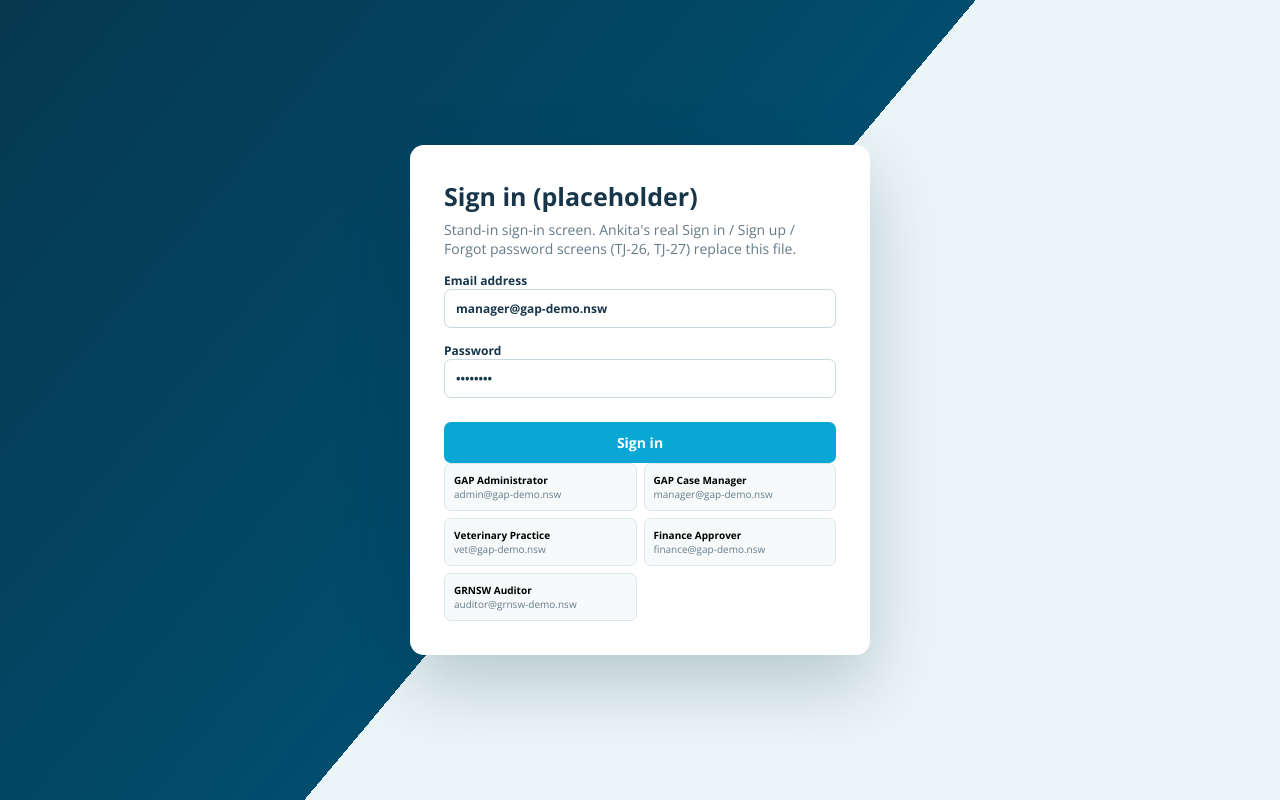
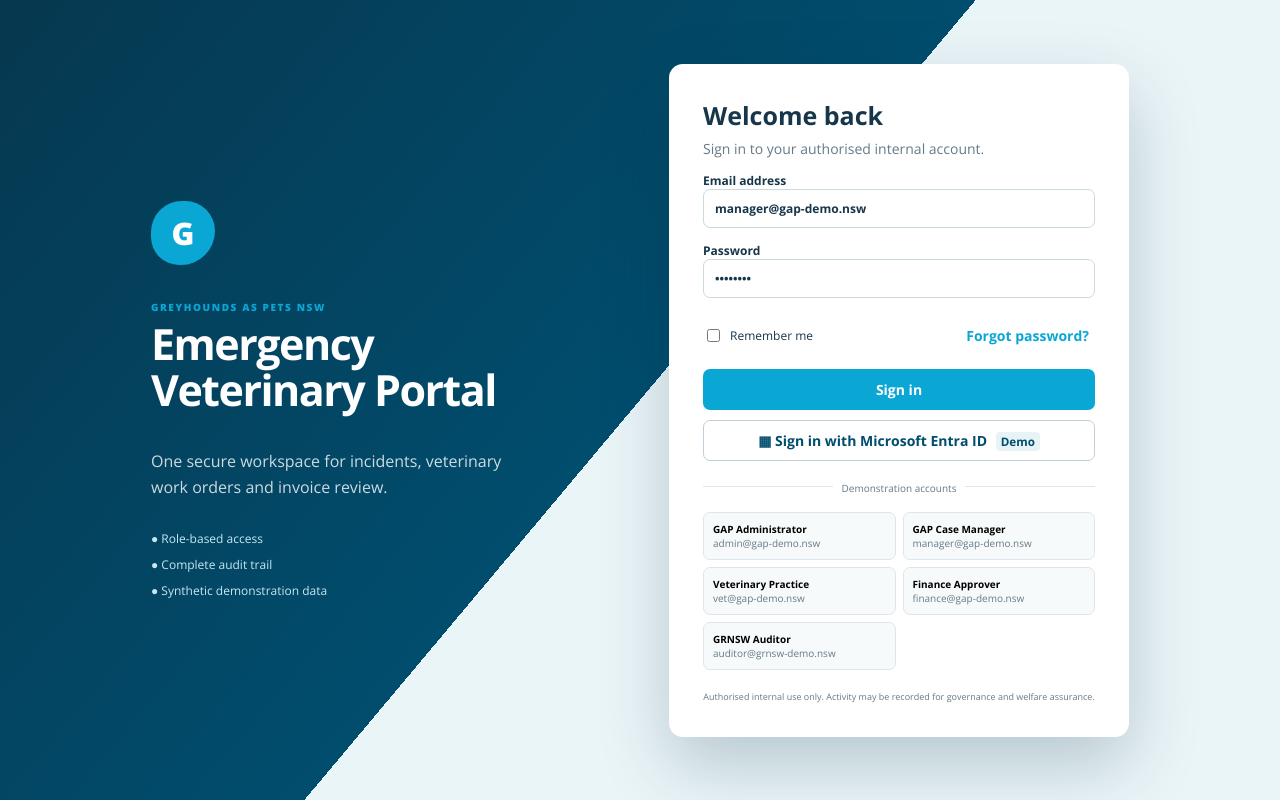
Before and after one commit to gribmanush/GAPS-Emergency-work-order-B2B-portal., a Next.js app: page / in a window 1280 px wide. Built offline with nearby package versions, Linux system fonts and the light colour scheme.

Commit message:
fixed login screen

```diff
--- a/app/contributions/ankita-auth.ts
+++ b/app/contributions/ankita-auth.ts
@@ -1,8 +1,12 @@
 /**
- * PLACEHOLDER — awaiting Ankita's implementation (Jira TJ-26 Sign in/Sign up, TJ-27 Forgot Password).
- * Replace this file with her real version at this exact path: app/contributions/ankita-auth.ts.
- * See CONTRIBUTING.md / CONTRIBUTION_INDEX.md at the repo root.
+ * Team JAM contribution target: ANKITA BASNET
+ * Jira: TJ-26 Sign in and Sign up page; TJ-27 Forgot Password page.
+ *
+ * Evidence rule: Ankita should review, explain, test and commit this file herself.
+ * The file's presence alone must not be represented as proof of authorship.
  */
+export const ANKITA_JIRA_ITEMS = ["TJ-26", "TJ-27"] as const;
+
 export function validateDemoCredentials(
   email: string,
   password: string,
@@ -16,5 +20,5 @@ export function validateDemoCredentials(
 }
 
 export function passwordResetConfirmation() {
-  return "Placeholder — Ankita's real password reset flow (TJ-27) replaces this message.";
+  return "If that address belongs to an account, reset instructions have been generated for this demonstration.";
 }
--- a/app/features/auth/Auth.tsx
+++ b/app/features/auth/Auth.tsx
@@ -1,24 +1,61 @@
 /**
- * PLACEHOLDER — awaiting Ankita's implementation (Jira TJ-26 Sign in/Sign up, TJ-27 Forgot Password).
- * Replace this file with her real version at this exact path: app/features/auth/Auth.tsx.
- * See CONTRIBUTING.md / CONTRIBUTION_INDEX.md at the repo root.
+ * Team JAM contribution: ANKITA BASNET
+ * Sign in, forgot password and the demo-account sign-in grid.
  */
 "use client";
 
 import { FormEvent } from "react";
+import { passwordResetConfirmation } from "../../contributions/ankita-auth";
 import { accounts } from "../../shared/types";
 
-export function Auth({ login, quickLogin, toast }: { screen: string; setScreen: (s: string) => void; login: (e: FormEvent<HTMLFormElement>) => void; quickLogin: (e: string) => void; toast: string }) {
+export function Auth({ screen, setScreen, login, quickLogin, toast }: { screen: string; setScreen: (s: string) => void; login: (e: FormEvent<HTMLFormElement>) => void; quickLogin: (e: string) => void; toast: string }) {
+  if (screen === "forgot") return <div className="auth-page">
+    <div className="auth-brand"><div className="brand-mark large">G</div><h1>GAP Emergency<br />Veterinary Portal</h1><p>Secure coordination for emergency greyhound care.</p></div>
+    <div className="auth-card">
+      <button className="back-link" onClick={() => setScreen("login")}>← Back to sign in</button>
+      <h2>Reset your password</h2>
+      <p>Enter your account email. We&rsquo;ll simulate sending secure reset instructions.</p>
+      <form onSubmit={e => { e.preventDefault(); setScreen("sent"); }}>
+        <label>Email address<input type="email" required placeholder="name@organisation.nsw" /></label>
+        <button className="primary wide">Send reset instructions</button>
+      </form>
+    </div>
+  </div>;
+
+  if (screen === "sent") return <div className="auth-page">
+    <div className="auth-card success-card">
+      <div className="success-icon">✓</div>
+      <h2>Check your inbox</h2>
+      <p>{passwordResetConfirmation()}</p>
+      <button className="primary" onClick={() => setScreen("login")}>Return to sign in</button>
+    </div>
+  </div>;
+
   return <div className="auth-page">
+    <section className="auth-brand">
+      <div className="brand-mark large">G</div>
+      <p className="eyebrow">GREYHOUNDS AS PETS NSW</p>
+      <h1>Emergency Veterinary Portal</h1>
+      <p>One secure workspace for incidents, veterinary work orders and invoice review.</p>
+      <div className="trust"><span>● Role-based access</span><span>● Complete audit trail</span><span>● Synthetic demonstration data</span></div>
+    </section>
     <section className="auth-card">
-      <h2>Sign in (placeholder)</h2>
-      <p>Stand-in sign-in screen. Ankita's real Sign in / Sign up / Forgot password screens (TJ-26, TJ-27) replace this file.</p>
+      <div className="mobile-brand">GAP NSW</div>
+      <h2>Welcome back</h2>
+      <p>Sign in to your authorised internal account.</p>
       <form onSubmit={login}>
-        <label>Email address<input name="email" type="email" required defaultValue="manager@gap-demo.nsw" /></label>
-        <label>Password<input name="password" type="password" required defaultValue="Demo123!" /></label>
+        <label>Email address<input name="email" type="email" required defaultValue="manager@gap-demo.nsw" autoComplete="username" /></label>
+        <label>Password<input name="password" type="password" required defaultValue="Demo123!" autoComplete="current-password" /></label>
+        <div className="form-row">
+          <label className="check"><input name="remember" type="checkbox" /> Remember me</label>
+          <button type="button" className="link-button" onClick={() => setScreen("forgot")}>Forgot password?</button>
+        </div>
         <button className="primary wide">Sign in</button>
+        <button type="button" className="secondary wide" onClick={() => quickLogin("manager@gap-demo.nsw")}>▦ Sign in with Microsoft Entra ID <small>Demo</small></button>
       </form>
+      <div className="divider"><span>Demonstration accounts</span></div>
       <div className="demo-grid">{Object.entries(accounts).map(([email, a]) => <button key={email} onClick={() => quickLogin(email)}><b>{a.role}</b><span>{email}</span></button>)}</div>
+      <p className="authorised">Authorised internal use only. Activity may be recorded for governance and welfare assurance.</p>
     </section>
     {toast ? <div className="toast error">{toast}</div> : null}
   </div>;
```
